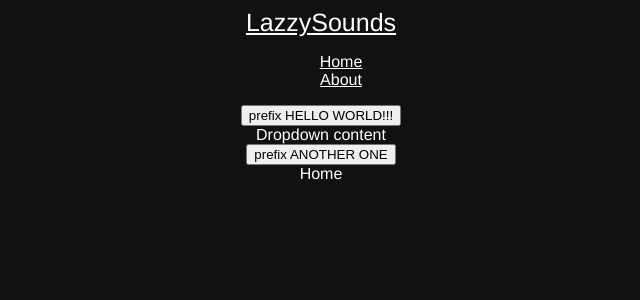
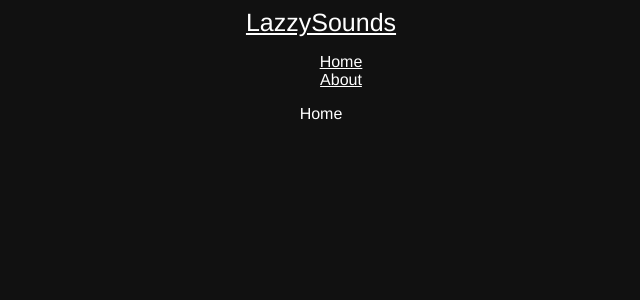
Before and after one commit to nathan815/LazzySounds, a Vue app: page / in a window 1280 px wide. Shown: the top 300 px of the page, without its empty margins (319-959 px from the left). Built offline with nearby package versions, Linux system fonts and the light colour scheme.

Commit message:
trying again

```diff
--- a/src/App.vue
+++ b/src/App.vue
@@ -1,16 +1,18 @@
 <script>
   import Navbar from './Navbar';
   import ButtonTest from './components/ButtonTest';
+  import mp3s from './loadFiles';
   export default {
       components: { Navbar, ButtonTest },
       data() {
         return {
-          hello: false
+          hello: false,
+          files: mp3s
         }
       },
       methods: {
         buttonVisibilityChanged(payload) {
-          console.log('button visiblility changed')
+          console.log('button visiblility changed');
           console.log(payload);
         },
           playSound() {
@@ -24,11 +26,9 @@
 <template>
   <div id="app">
     <navbar />
-    <button-test text="Hello world!!!"
-                 @visibility-change="playSound"
-                 :visible="true" />
-    <button-test text="ANother one"
-                 :visible="false" />
+      <div :key="file" v-for="file in files">
+          <button-test :text="file"></button-test>
+      </div>
     <router-view/>
   </div>
 </template>
--- a/src/components/ButtonTest.vue
+++ b/src/components/ButtonTest.vue
@@ -10,9 +10,6 @@
       }
     },
     computed: {
-      uppercaseText() {
-        return 'prefix ' + this.text.toUpperCase();
-      }
     },
     methods: {
       toggle() {
@@ -25,7 +22,7 @@
 <template>
   <div>
   <button @click="toggle">
-    {{ uppercaseText }}
+    {{ text }}
   </button>
   <div v-if="isVisible">
     Dropdown content
--- a/src/loadFiles.js
+++ b/src/loadFiles.js
@@ -0,0 +1,6 @@
+const requireMp3 = require.context("./assets/mp3", false, /\.mp3$/);
+const fileNames = [];
+requireMp3.keys().forEach(fileName => {
+    fileNames.push(fileName);
+});
+export default fileNames;
```
